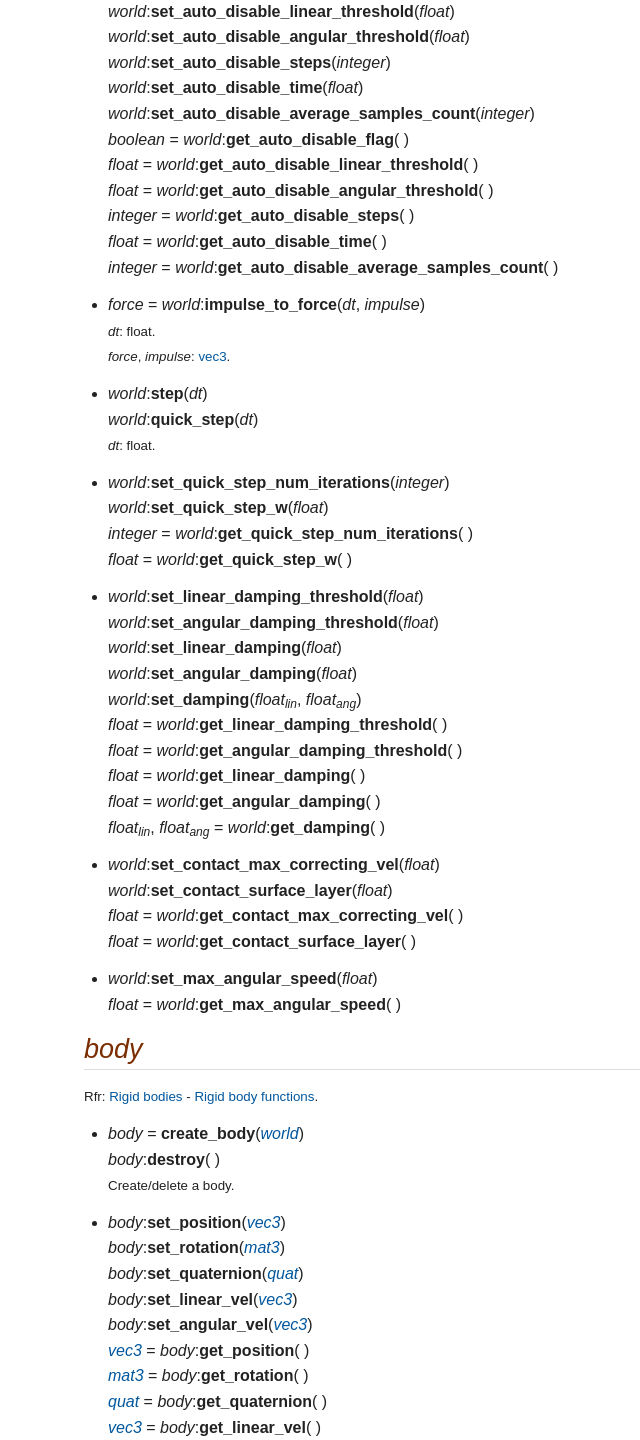
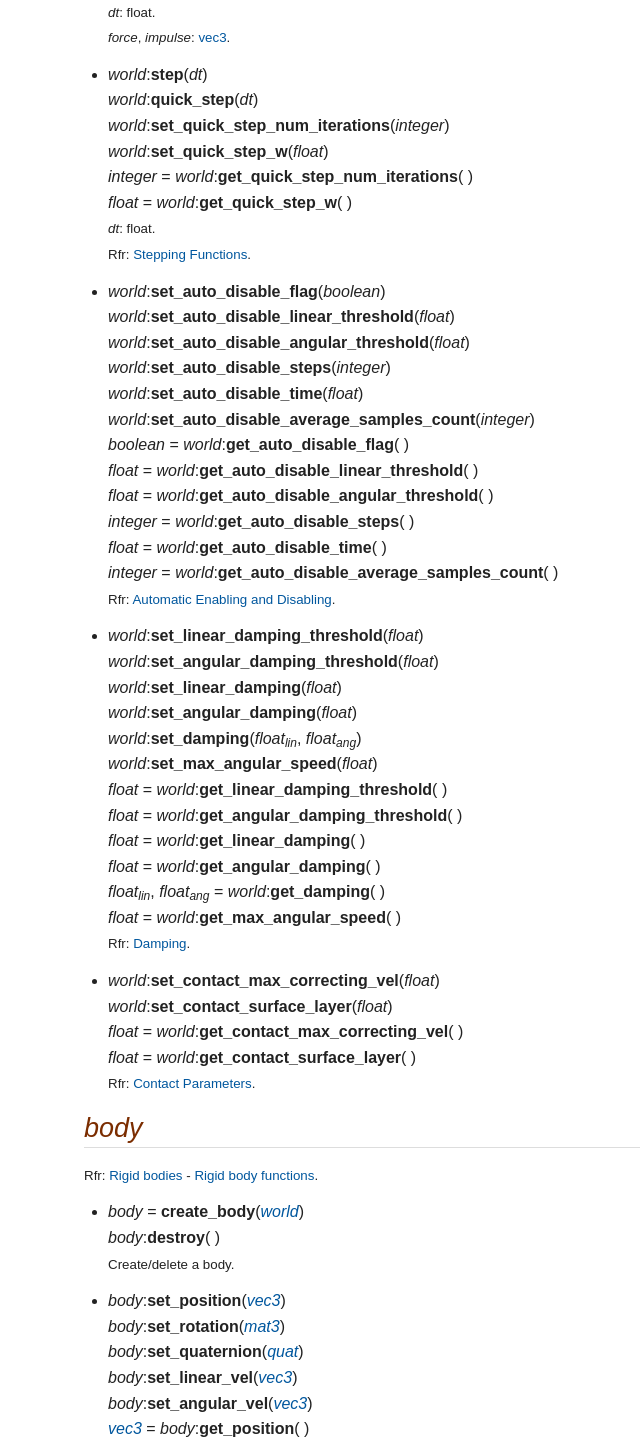
Before and after one commit to stetre/moonode, a plain HTML site: page doc/index.html in a window 1280 px wide. Shown: the part 3603-5043 px from the top of the page, without its empty margins (260-900 px from the left). Drawn offline with Linux system fonts and the light colour scheme.

Commit message:
Doc refinements

```diff
--- a/doc/index.html
+++ b/doc/index.html
@@ -1033,6 +1033,29 @@ Rfr: <a href="http://ode.org/wiki/index.php?title=Manual#Joint_error_and_the_Err
 </li>
 </ul>
 </div>
+<div id="world_impulse_to_force" class="ulist">
+<ul>
+<li>
+<p><em>force</em> = <em>world</em>:<strong>impulse_to_force</strong>(<em>dt</em>, <em>impulse</em>)<br>
+<span class="small"><em>dt</em>: float.<br>
+<em>force</em>, <em>impulse</em>: <a href="#vec3">vec3</a>.</span></p>
+</li>
+</ul>
+</div>
+<div id="world_step" class="ulist">
+<ul>
+<li>
+<p><em>world</em>:<strong>step</strong>(<em>dt</em>)<br>
+<em>world</em>:<strong>quick_step</strong>(<em>dt</em>)<br>
+<em>world</em>:<strong>set_quick_step_num_iterations</strong>(<em>integer</em>)<br>
+<em>world</em>:<strong>set_quick_step_w</strong>(<em>float</em>)<br>
+<em>integer</em> = <em>world</em>:<strong>get_quick_step_num_iterations</strong>( )<br>
+<em>float</em> = <em>world</em>:<strong>get_quick_step_w</strong>( )<br>
+<span class="small"><em>dt</em>: float.<br>
+Rfr: <a href="http://ode.org/wiki/index.php?title=Manual#Stepping_Functions">Stepping Functions</a>.</span></p>
+</li>
+</ul>
+</div>
 <div id="world_set_auto_disable_flag" class="ulist">
 <ul>
 <li>
@@ -1047,35 +1070,8 @@ Rfr: <a href="http://ode.org/wiki/index.php?title=Manual#Joint_error_and_the_Err
 <em>float</em> = <em>world</em>:<strong>get_auto_disable_angular_threshold</strong>( )<br>
 <em>integer</em> = <em>world</em>:<strong>get_auto_disable_steps</strong>( )<br>
 <em>float</em> = <em>world</em>:<strong>get_auto_disable_time</strong>( )<br>
-<em>integer</em> = <em>world</em>:<strong>get_auto_disable_average_samples_count</strong>( )</p>
-</li>
-</ul>
-</div>
-<div id="world_impulse_to_force" class="ulist">
-<ul>
-<li>
-<p><em>force</em> = <em>world</em>:<strong>impulse_to_force</strong>(<em>dt</em>, <em>impulse</em>)<br>
-<span class="small"><em>dt</em>: float.<br>
-<em>force</em>, <em>impulse</em>: <a href="#vec3">vec3</a>.</span></p>
-</li>
-</ul>
-</div>
-<div id="world_step" class="ulist">
-<ul>
-<li>
-<p><em>world</em>:<strong>step</strong>(<em>dt</em>)<br>
-<em>world</em>:<strong>quick_step</strong>(<em>dt</em>)<br>
-<span class="small"><em>dt</em>: float.</span></p>
-</li>
-</ul>
-</div>
-<div id="world_set_quick_step" class="ulist">
-<ul>
-<li>
-<p><em>world</em>:<strong>set_quick_step_num_iterations</strong>(<em>integer</em>)<br>
-<em>world</em>:<strong>set_quick_step_w</strong>(<em>float</em>)<br>
-<em>integer</em> = <em>world</em>:<strong>get_quick_step_num_iterations</strong>( )<br>
-<em>float</em> = <em>world</em>:<strong>get_quick_step_w</strong>( )</p>
+<em>integer</em> = <em>world</em>:<strong>get_auto_disable_average_samples_count</strong>( )<br>
+<span class="small">Rfr: <a href="http://ode.org/wiki/index.php?title=Manual#Automatic_Enabling_and_Disabling">Automatic Enabling and Disabling</a>.</span></p>
 </li>
 </ul>
 </div>
@@ -1087,11 +1083,14 @@ Rfr: <a href="http://ode.org/wiki/index.php?title=Manual#Joint_error_and_the_Err
 <em>world</em>:<strong>set_linear_damping</strong>(<em>float</em>)<br>
 <em>world</em>:<strong>set_angular_damping</strong>(<em>float</em>)<br>
 <em>world</em>:<strong>set_damping</strong>(<em>float<sub>lin</sub></em>, <em>float<sub>ang</sub></em>)<br>
+<em>world</em>:<strong>set_max_angular_speed</strong>(<em>float</em>)<br>
 <em>float</em> = <em>world</em>:<strong>get_linear_damping_threshold</strong>( )<br>
 <em>float</em> = <em>world</em>:<strong>get_angular_damping_threshold</strong>( )<br>
 <em>float</em> = <em>world</em>:<strong>get_linear_damping</strong>( )<br>
 <em>float</em> = <em>world</em>:<strong>get_angular_damping</strong>( )<br>
-<em>float<sub>lin</sub></em>, <em>float<sub>ang</sub></em> = <em>world</em>:<strong>get_damping</strong>( )</p>
+<em>float<sub>lin</sub></em>, <em>float<sub>ang</sub></em> = <em>world</em>:<strong>get_damping</strong>( )<br>
+<em>float</em> = <em>world</em>:<strong>get_max_angular_speed</strong>( )<br>
+<span class="small">Rfr: <a href="http://ode.org/wiki/index.php?title=Manual#Damping_2">Damping</a>.</span></p>
 </li>
 </ul>
 </div>
@@ -1101,15 +1100,8 @@ Rfr: <a href="http://ode.org/wiki/index.php?title=Manual#Joint_error_and_the_Err
 <p><em>world</em>:<strong>set_contact_max_correcting_vel</strong>(<em>float</em>)<br>
 <em>world</em>:<strong>set_contact_surface_layer</strong>(<em>float</em>)<br>
 <em>float</em> = <em>world</em>:<strong>get_contact_max_correcting_vel</strong>( )<br>
-<em>float</em> = <em>world</em>:<strong>get_contact_surface_layer</strong>( )<br></p>
-</li>
-</ul>
-</div>
-<div id="world_set_max_angular_speed" class="ulist">
-<ul>
-<li>
-<p><em>world</em>:<strong>set_max_angular_speed</strong>(<em>float</em>)<br>
-<em>float</em> = <em>world</em>:<strong>get_max_angular_speed</strong>( )<br></p>
+<em>float</em> = <em>world</em>:<strong>get_contact_surface_layer</strong>( )<br>
+<span class="small">Rfr: <a href="http://ode.org/wiki/index.php?title=Manual#Contact_Parameters">Contact Parameters</a>.</span></p>
 </li>
 </ul>
 </div>
@@ -1141,7 +1133,8 @@ Rfr: <a href="http://ode.org/wiki/index.php?title=Manual#Joint_error_and_the_Err
 <a href="#mat3"><em>mat3</em></a> = <em>body</em>:<strong>get_rotation</strong>( )<br>
 <a href="#quat"><em>quat</em></a> = <em>body</em>:<strong>get_quaternion</strong>( )<br>
 <a href="#vec3"><em>vec3</em></a> = <em>body</em>:<strong>get_linear_vel</strong>( )<br>
-<a href="#vec3"><em>vec3</em></a> = <em>body</em>:<strong>get_angular_vel</strong>( )</p>
+<a href="#vec3"><em>vec3</em></a> = <em>body</em>:<strong>get_angular_vel</strong>( )<br>
+<span class="small">Rfr: <a href="http://ode.org/wiki/index.php?title=Manual#Position_and_orientation">Position and orientation</a>.</span></p>
 </li>
 </ul>
 </div>
@@ -1149,14 +1142,7 @@ Rfr: <a href="http://ode.org/wiki/index.php?title=Manual#Joint_error_and_the_Err
 <ul>
 <li>
 <p><em>body</em>:<strong>set_mass</strong>( <a href="#mass"><em>mass</em></a>)<br>
-<a href="#mass"><em>mass</em></a> = <em>body</em>:<strong>get_mass</strong>( )<br></p>
-</li>
-</ul>
-</div>
-<div id="body_add_force" class="ulist">
-<ul>
-<li>
-<p><em>body</em>:<strong>add_force</strong>(<a href="#vec3"><em>vec3</em></a>)<br>
+<em>body</em>:<strong>add_force</strong>(<a href="#vec3"><em>vec3</em></a>)<br>
 <em>body</em>:<strong>add_torque</strong>(<a href="#vec3"><em>vec3</em></a>)<br>
 <em>body</em>:<strong>add_rel_force</strong>(<a href="#vec3"><em>vec3</em></a>)<br>
 <em>body</em>:<strong>add_rel_torque</strong>(<a href="#vec3"><em>vec3</em></a>)<br>
@@ -1166,8 +1152,10 @@ Rfr: <a href="http://ode.org/wiki/index.php?title=Manual#Joint_error_and_the_Err
 <em>body</em>:<strong>add_rel_force_at_rel_pos</strong>(<a href="#vec3"><em>vec3</em></a>, <em><a href="#vec3">vec3</a><sub>pos</sub></em>)<br>
 <em>body</em>:<strong>set_force</strong>(<a href="#vec3"><em>vec3</em></a>)<br>
 <em>body</em>:<strong>set_torque</strong>(<a href="#vec3"><em>vec3</em></a>)<br>
+<a href="#mass"><em>mass</em></a> = <em>body</em>:<strong>get_mass</strong>( )<br>
 <a href="#vec3"><em>vec3</em></a> = <em>body</em>:<strong>get_force</strong>( )<br>
-<a href="#vec3"><em>vec3</em></a> = <em>body</em>:<strong>get_torque</strong>( )</p>
+<a href="#vec3"><em>vec3</em></a> = <em>body</em>:<strong>get_torque</strong>( )<br>
+<span class="small">Rfr: <a href="http://ode.org/wiki/index.php?title=Manual#Mass_and_force">Mass and force</a>.</span></p>
 </li>
 </ul>
 </div>
@@ -1176,7 +1164,8 @@ Rfr: <a href="http://ode.org/wiki/index.php?title=Manual#Joint_error_and_the_Err
 <li>
 <p><em>body</em>:<strong>set_dynamic</strong>( )<br>
 <em>body</em>:<strong>set_kinematic</strong>( )<br>
-<em>boolean</em> = <em>body</em>:<strong>is_kinematic</strong>( )<br></p>
+<em>boolean</em> = <em>body</em>:<strong>is_kinematic</strong>( )<br>
+<span class="small">Rfr: <a href="http://ode.org/wiki/index.php?title=Manual#Kinematic_State">Kinematic State</a>.</span></p>
 </li>
 </ul>
 </div>
@@ -1188,7 +1177,8 @@ Rfr: <a href="http://ode.org/wiki/index.php?title=Manual#Joint_error_and_the_Err
 <a href="#vec3"><em>vec3</em></a> = <em>body</em>:<strong>get_point_vel</strong>(<a href="#vec3"><em>vec3</em></a>)<br>
 <a href="#vec3"><em>vec3</em></a> = <em>body</em>:<strong>get_pos_rel_point</strong>(<a href="#vec3"><em>vec3</em></a>)<br>
 <a href="#vec3"><em>vec3</em></a> = <em>body</em>:<strong>vector_to_world</strong>(<a href="#vec3"><em>vec3</em></a>)<br>
-<a href="#vec3"><em>vec3</em></a> = <em>body</em>:<strong>vector_from_world</strong>(<a href="#vec3"><em>vec3</em></a>)</p>
+<a href="#vec3"><em>vec3</em></a> = <em>body</em>:<strong>vector_from_world</strong>(<a href="#vec3"><em>vec3</em></a>)<br>
+<span class="small">Rfr: <a href="http://ode.org/wiki/index.php?title=Manual#Utility">Utility</a>.</span></p>
 </li>
 </ul>
 </div>
@@ -1197,14 +1187,8 @@ Rfr: <a href="http://ode.org/wiki/index.php?title=Manual#Joint_error_and_the_Err
 <li>
 <p><em>body</em>:<strong>enable</strong>( )<br>
 <em>body</em>:<strong>disable</strong>( )<br>
-<em>boolean</em> = <em>body</em>:<strong>is_enabled</strong>( )<br></p>
-</li>
-</ul>
-</div>
-<div id="body_set_auto_disable" class="ulist">
-<ul>
-<li>
-<p><em>body</em>:<strong>set_auto_disable_defaults</strong>( )<br>
+<em>boolean</em> = <em>body</em>:<strong>is_enabled</strong>( )<br>
+<em>body</em>:<strong>set_auto_disable_defaults</strong>( )<br>
 <em>body</em>:<strong>set_auto_disable_flag</strong>(<em>boolean</em>)<br>
 <em>body</em>:<strong>set_auto_disable_linear_threshold</strong>(<em>float</em>)<br>
 <em>body</em>:<strong>set_auto_disable_angular_threshold</strong>(<em>float</em>)<br>
@@ -1216,7 +1200,8 @@ Rfr: <a href="http://ode.org/wiki/index.php?title=Manual#Joint_error_and_the_Err
 <em>float</em> = <em>body</em>:<strong>get_auto_disable_angular_threshold</strong>( )<br>
 <em>integer</em> = <em>body</em>:<strong>get_auto_disable_steps</strong>( )<br>
 <em>float</em> = <em>body</em>:<strong>get_auto_disable_time</strong>( )<br>
-<em>integer</em> = <em>body</em>:<strong>get_auto_disable_average_samples_count</strong>( )</p>
+<em>integer</em> = <em>body</em>:<strong>get_auto_disable_average_samples_count</strong>( )<br>
+<span class="small">Rfr: <a href="http://ode.org/wiki/index.php?title=Manual#Automatic_Enabling_and_Disabling">Automatic Enabling and Disabling</a>.</span></p>
 </li>
 </ul>
 </div>
@@ -1238,19 +1223,14 @@ Passing <em>func=nil</em> removes the callback.</span></p>
 <em>body</em>:<strong>set_linear_damping</strong>(<em>float</em>)<br>
 <em>body</em>:<strong>set_angular_damping</strong>(<em>float</em>)<br>
 <em>body</em>:<strong>set_damping</strong>(<em>float<sub>lin</sub></em>, <em>float<sub>ang</sub></em>)<br>
+<em>body</em>:<strong>set_max_angular_speed</strong>(<em>float</em>)<br>
 <em>float</em> = <em>body</em>:<strong>get_linear_damping_threshold</strong>( )<br>
 <em>float</em> = <em>body</em>:<strong>get_angular_damping_threshold</strong>( )<br>
 <em>float</em> = <em>body</em>:<strong>get_linear_damping</strong>( )<br>
 <em>float</em> = <em>body</em>:<strong>get_angular_damping</strong>( )<br>
-<em>float<sub>lin</sub></em>, <em>float<sub>ang</sub></em> = <em>body</em>:<strong>get_damping</strong>( )</p>
-</li>
-</ul>
-</div>
-<div id="body_set_max_angular_speed" class="ulist">
-<ul>
-<li>
-<p><em>body</em>:<strong>set_max_angular_speed</strong>(<em>float</em>)<br>
-<em>float</em> = <em>body</em>:<strong>get_max_angular_speed</strong>( )<br></p>
+<em>float<sub>lin</sub></em>, <em>float<sub>ang</sub></em> = <em>body</em>:<strong>get_damping</strong>( )<br>
+<em>float</em> = <em>body</em>:<strong>get_max_angular_speed</strong>( )<br>
+<span class="small">Rfr: <a href="http://ode.org/wiki/index.php?title=Manual#Damping_2">Damping</a>.</span></p>
 </li>
 </ul>
 </div>
@@ -1258,29 +1238,18 @@ Passing <em>func=nil</em> removes the callback.</span></p>
 <ul>
 <li>
 <p><em>body</em>:<strong>set_finite_rotation_mode</strong>(<em>boolean</em>)<br>
+<em>body</em>:<strong>set_finite_rotation_axis</strong>(<a href="#vec3"><em>vec3</em></a>)<br>
 <em>body</em>:<strong>set_gravity_mode</strong>(<em>boolean</em>)<br>
 <em>body</em>:<strong>set_gyroscopic_mode</strong>(<em>boolean</em>)<br>
 <em>boolean</em> = <em>body</em>:<strong>get_finite_rotation_mode</strong>( )<br>
+<a href="#vec3"><em>vec3</em></a> = <em>body</em>:<strong>get_finite_rotation_axis</strong>( )<br>
 <em>boolean</em> = <em>body</em>:<strong>get_gravity_mode</strong>( )<br>
-<em>boolean</em> = <em>body</em>:<strong>get_gyroscopic_mode</strong>( )<br></p>
-</li>
-</ul>
-</div>
-<div id="body_set_finite_rotation_axis" class="ulist">
-<ul>
-<li>
-<p><em>body</em>:<strong>set_finite_rotation_axis</strong>(<a href="#vec3"><em>vec3</em></a>)<br>
-<a href="#vec3"><em>vec3</em></a> = <em>body</em>:<strong>get_finite_rotation_axis</strong>( )</p>
-</li>
-</ul>
-</div>
-<div id="body_get_world" class="ulist">
-<ul>
-<li>
-<p><a href="#world"><em>world</em></a> = <em>body</em>:<strong>get_world</strong>( )<br>
+<em>boolean</em> = <em>body</em>:<strong>get_gyroscopic_mode</strong>( )<br>
+<a href="#world"><em>world</em></a> = <em>body</em>:<strong>get_world</strong>( )<br>
 <em>{<a href="#joint">joint</a>}</em> = <em>body</em>:<strong>get_joints</strong>( )<br>
 <em>{<a href="#geom">geom</a>}</em> = <em>body</em>:<strong>get_geoms</strong>( )<br>
-<em>integer</em> = <em>body</em>:<strong>get_num_joints</strong>( )</p>
+<em>integer</em> = <em>body</em>:<strong>get_num_joints</strong>( )<br>
+<span class="small">Rfr: <a href="http://ode.org/wiki/index.php?title=Manual#Miscellaneous_Body_Functions">Miscellaneous Body Functions</a>.</span></p>
 </li>
 </ul>
 </div>
@@ -1330,10 +1299,17 @@ Passing <em>func=nil</em> removes the callback.</span></p>
 <em>joint</em> = <strong>connecting_joint</strong>(<a href="#body"><em>body<sub>1</sub></em></a>, <a href="#body"><em>body<sub>2</sub></em></a>)<br>
 <em>{joint}</em> = <strong>connecting_joint_list</strong>(<a href="#body"><em>body<sub>1</sub></em></a>, <a href="#body"><em>body<sub>2</sub></em></a>)<br>
 <em>boolean</em> = <strong>are_connected</strong>(<a href="#body"><em>body<sub>1</sub></em></a>, <a href="#body"><em>body<sub>2</sub></em></a>)<br>
-<em>boolean</em> = <strong>are_connected_excluding</strong>(<a href="#body"><em>body<sub>1</sub></em></a>, <a href="#body"><em>body<sub>2</sub></em></a>, <a href="#jointtype_"><em>jointtype</em></a>)<br>
-<em>joint</em>:<strong>set_feedback</strong>(<em>boolean</em>)<br>
+<em>boolean</em> = <strong>are_connected_excluding</strong>(<a href="#body"><em>body<sub>1</sub></em></a>, <a href="#body"><em>body<sub>2</sub></em></a>, <a href="#jointtype_"><em>jointtype</em></a>)<br></p>
+</li>
+</ul>
+</div>
+<div id="joint_feedback" class="ulist">
+<ul>
+<li>
+<p><em>joint</em>:<strong>set_feedback</strong>(<em>boolean</em>)<br>
 <em>force<sub>1</sub></em>, <em>torque<sub>1</sub></em>, <em>force<sub>2</sub></em>, <em>torque<sub>2</sub></em> = <em>joint</em>:<strong>get_feedback</strong>( )<br>
-<span class="small"><em>force<sub>1</sub></em>, <em>torque<sub>1</sub></em>, <em>force<sub>2</sub></em>, <em>torque<sub>2</sub></em>: <a href="#vec3">vec3</a>.</span></p>
+<span class="small"><em>force<sub>1</sub></em>, <em>torque<sub>1</sub></em>, <em>force<sub>2</sub></em>, <em>torque<sub>2</sub></em>: <a href="#vec3">vec3</a>.<br>
+Rfr: <a href="http://ode.org/wiki/index.php?title=Manual#Joint_feedback">Joint feedback</a>.</span></p>
 </li>
 </ul>
 </div>
```
Also changed, not shown: 6 other files.
